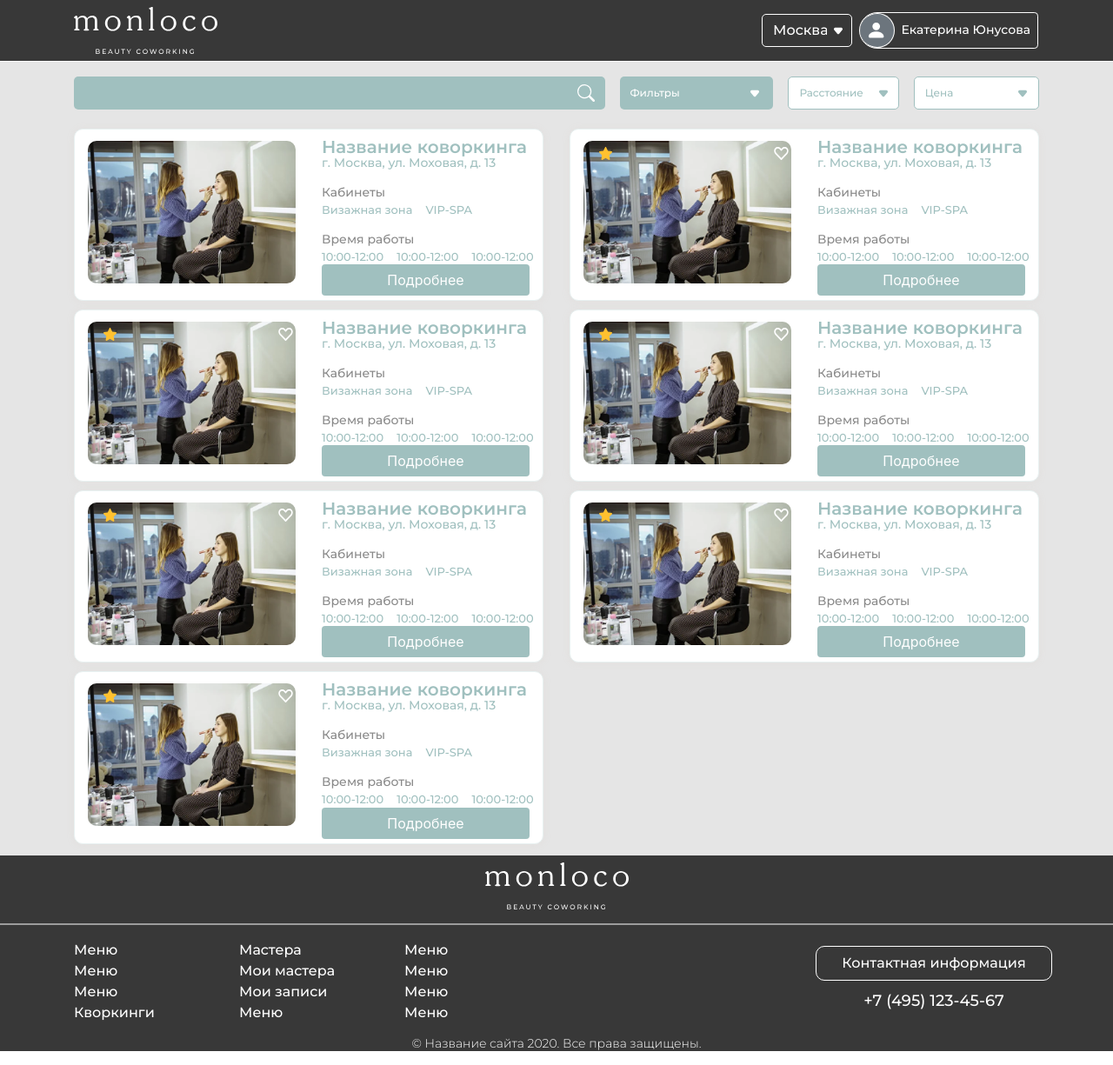
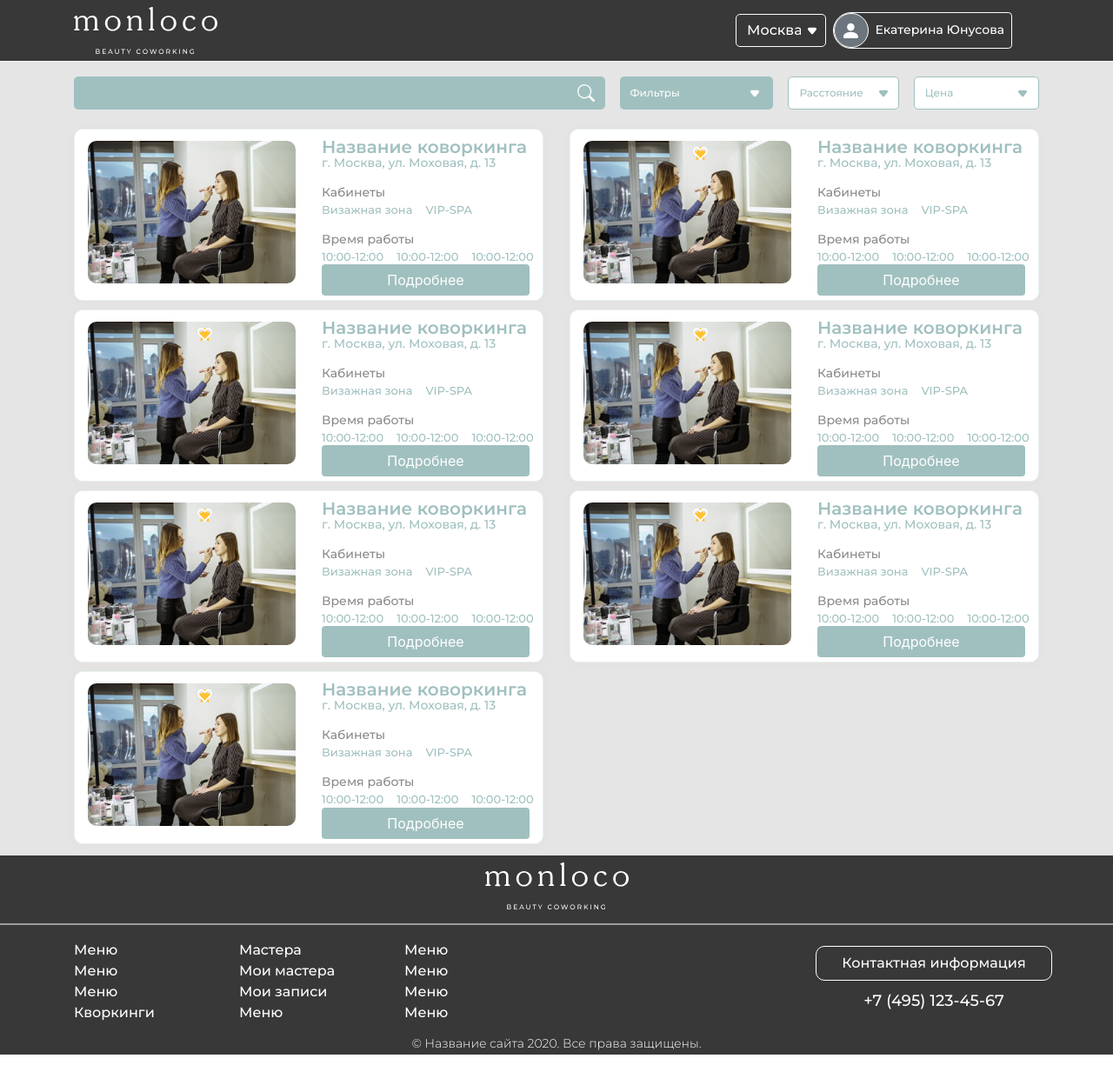
Before and after one commit to Linkhider/monloco, a Vue app: page /coworkings in a window 1280 px wide. Shown: the whole page at 87% size. Built offline with nearby package versions, Linux system fonts and the light colour scheme.

Commit message:
footer fixed

```diff
--- a/src/components/footer.vue
+++ b/src/components/footer.vue
@@ -25,16 +25,16 @@
                        <a href="/">Меню</a><br/>
                        <a href="/">Меню</a><br/>
                    </div>
-                   <div class="ml-auto ">
+                   <div class="ml-auto footer">
                        <button variant="outline-light" class="mt-2 mb-2 contact">Контактная информация</button>
                        <br>
                        <span class="d-flex justify-content-center mt-1">+7 (495) 123-45-67</span>
                    </div>
 
                </div>
-               <p class="d-flex justify-content-center mt-3">
+               <div class="d-flex justify-content-center mt-3 pb-1 p">
                    © Название сайта 2020. Все права защищены.
-               </p>
+               </div>
 
            </div>
        </footer>
@@ -55,7 +55,7 @@
     hr{
         border: 1px solid rgba(255, 255, 255, 0.5);
     }
-    p{
+    .p{
         font-family: Montserrat;
         font-style: normal;
         font-weight: 300;
@@ -103,6 +103,8 @@
         transition: 0.7s;
     }
     @media (max-width: 1080px) {
+        .footer{
 
+        }
     }
 </style>
--- a/src/components/nav.vue
+++ b/src/components/nav.vue
@@ -55,7 +55,7 @@
   }
   .brd-avatar {
     border: 1px solid #fff;
-    border-left: none;
+    overflow: hidden;
   }
   .brd-select {
     border: 1px solid #fff;
@@ -68,6 +68,9 @@
     line-height: 12px;
     color: #FFFFFF;
     outline: none;
+  }
+  .avtr{
+    margin-right: 15px;
   }
 
   .custom-select:focus {
--- a/src/views/coworkings.vue
+++ b/src/views/coworkings.vue
@@ -293,13 +293,11 @@
   }
   .icon{
     position: absolute;
-    left: -35%;
     top: 7px;
     height: 15px;
   }
   .icon2{
     position: absolute;
-   right: -40%;
     top: 7px;
     height: 15px;
   }
```
